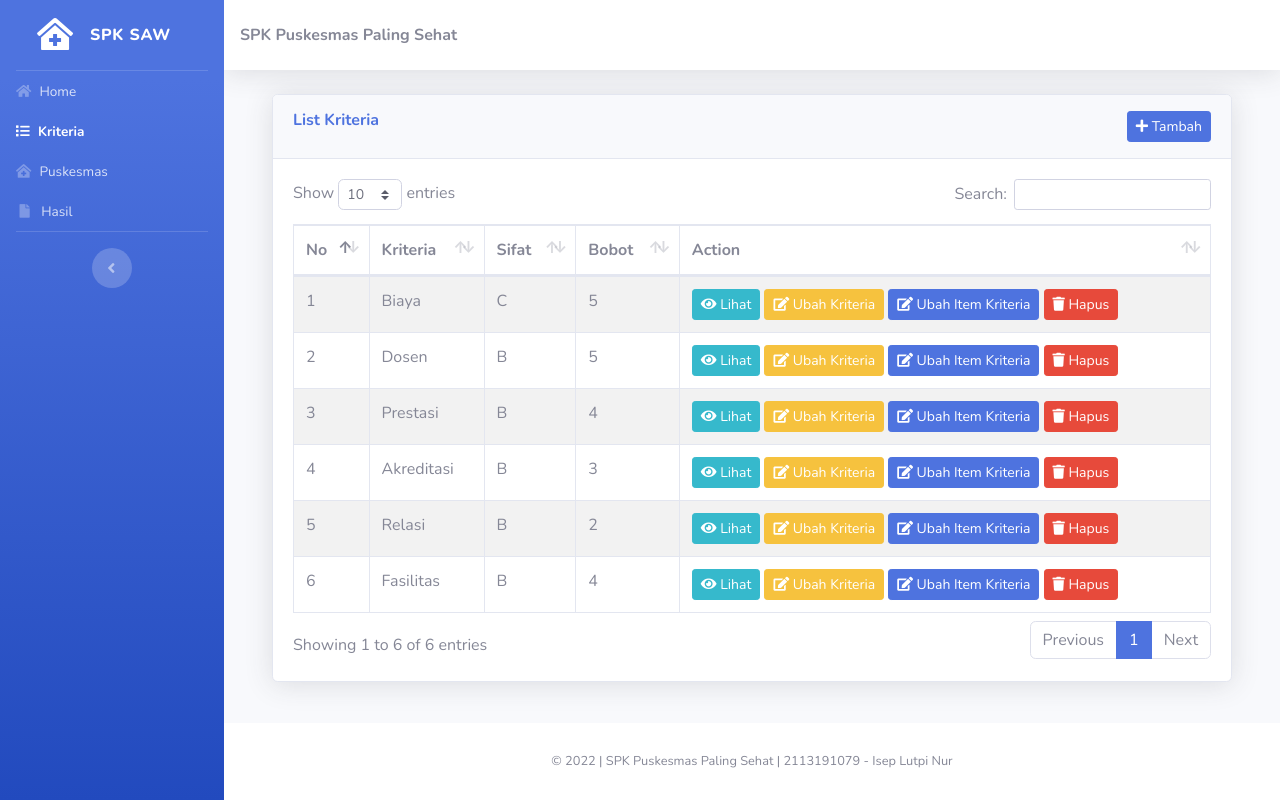
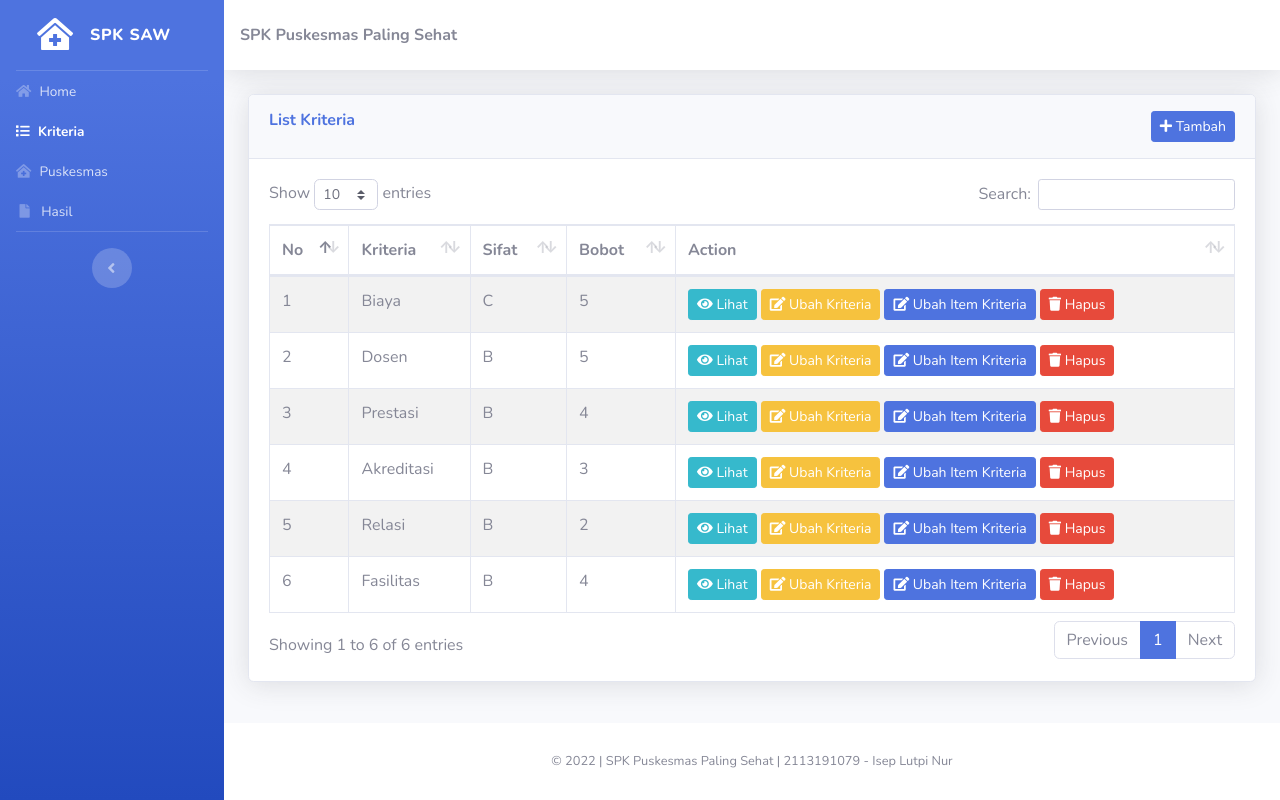
Before and after one commit to upi20/puskesmas-terbaik, a CodeIgniter app: page /kriteria in a window 1280 px wide. Run offline with CodeIgniter, Linux system fonts and the light colour scheme; data comes from the database, SQL or seed files in the repository.

Commit message:
change kirteria index

```diff
--- a/application/views/kriteria/index.php
+++ b/application/views/kriteria/index.php
@@ -1,5 +1,3 @@
-<!-- Begin Page Content -->
-<div class="container-fluid">
 <?php
 $msg = $this->session->flashdata('message');
 if (isset($msg)) {
@@ -76,9 +74,6 @@
 		</div>
 	</div>
 </div>
-
-</div>
-
 <div class="modal fade" id="form_kriteria" tabindex="-1" role="dialog" aria-labelledby="form_kriteriaLabel" aria-hidden="true">
 	<div class="modal-dialog" role="document">
 		<div class="modal-content">
```
Lines whose indentation alone changed are shown as unchanged.
